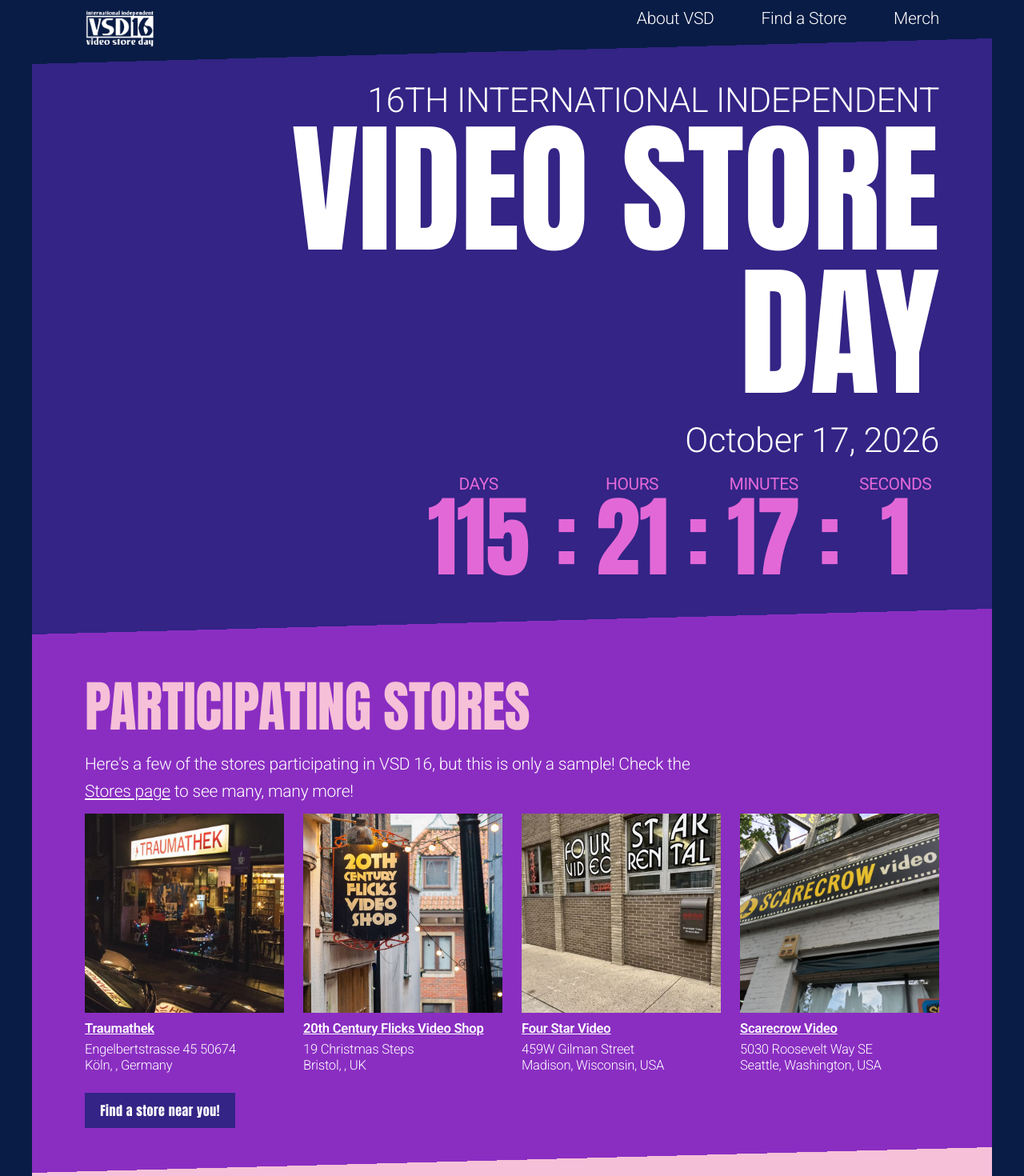
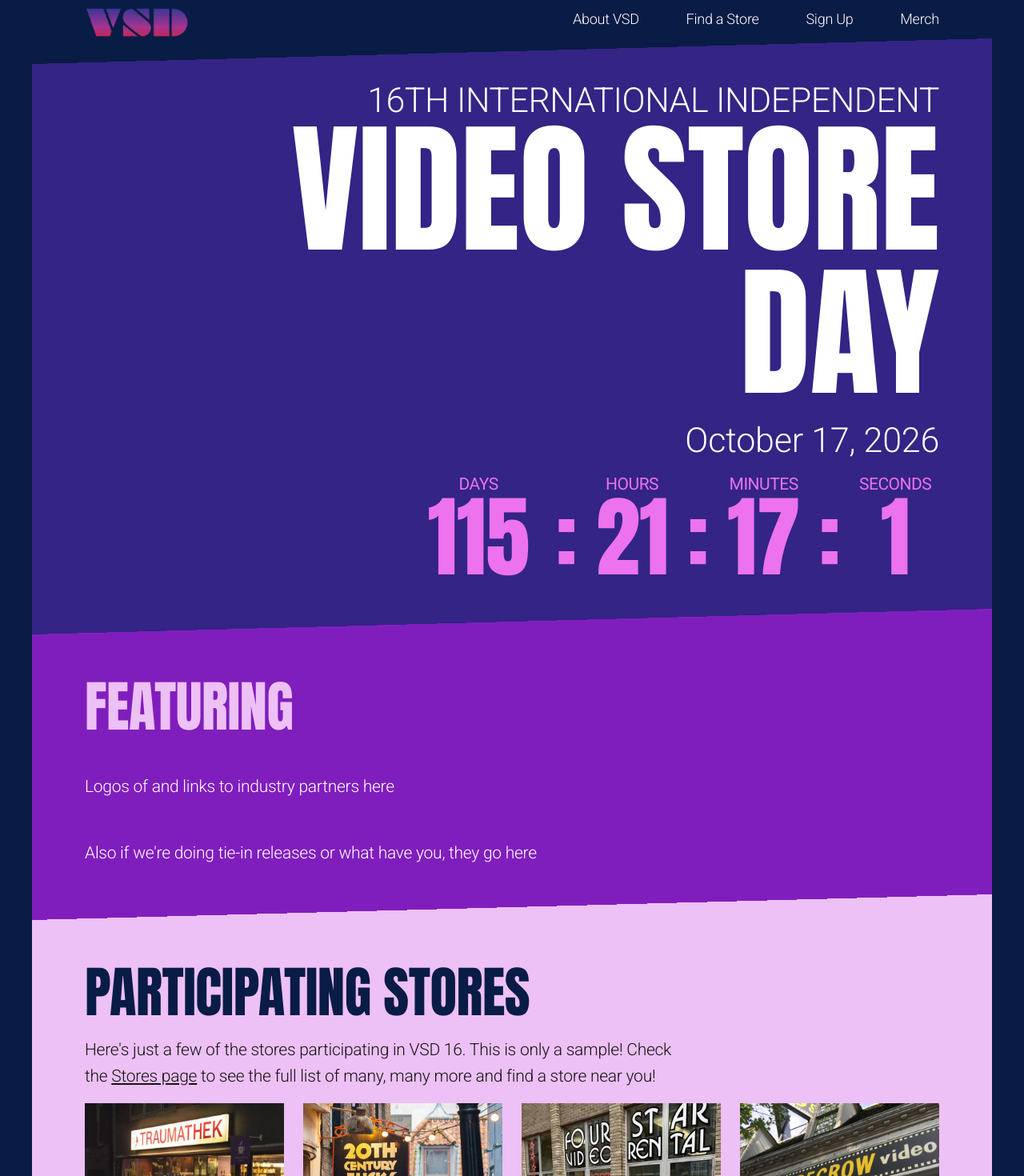
Before and after one commit to yourpalkat/vsd16, a React (Vite) app: page / in a window 1280 px wide. Shown: the top 1470 px of the page at 80% size. Built offline with nearby package versions, Linux system fonts and the light colour scheme.

Commit message:
mobile nav styling, layout tweaks

```diff
--- a/public/styles.css
+++ b/public/styles.css
@@ -31,9 +31,9 @@
   --colour-white: rgb(255, 255, 255);
   --colour-mythical-night: rgb(9, 28, 69);
   --colour-deep-space-rodeo: rgb(51, 36, 133);
-  --colour-lilac-spring: rgb(138, 46, 194);
-  --colour-death-of-a-star: rgb(227, 104, 215);
-  --colour-cherry-blossom: rgb(246, 192, 216);
+  --colour-lilac-spring: rgb(128, 30, 189);
+  --colour-death-of-a-star: rgb(236, 114, 238);
+  --colour-cherry-blossom: rgb(237, 192, 246);
 
   --theme-surface-primary: var(--colour-mythical-night);
   --theme-surface-secondary: var(--colour-deep-space-rodeo);
--- a/src/components/SiteHeader.jsx
+++ b/src/components/SiteHeader.jsx
@@ -11,11 +11,11 @@
 
   return (
     <header className="gridWrapper">
-      <nav>
-        <ul className="desktopNav">
+      <nav className="desktopNav">
+        <ul>
           <li>
             <Link to="/">
-              <img src="public/assets/logos/vsd-white-inverse.png" alt="" ariaLabel="Video Store Day Home" className="headerLogo" />
+              <img src="public/assets/logos/vsd-logo.png" alt="" ariaLabel="Video Store Day Home" className="headerLogo" />
             </Link>
           </li>
           <li className="desktop">
@@ -23,6 +23,9 @@
           </li>
           <li className="desktop">
             <Link to="/stores">Find a Store</Link>
+          </li>
+          <li className="desktop">
+            <Link to="/register">Sign Up</Link>
           </li>
           <li className="desktop">
             <Link to="/merch">Merch</Link>
@@ -38,6 +41,7 @@
           <li><Link to="/" onClick={handleNavOpen}>Home</Link></li>
           <li><Link to="/about" onClick={handleNavOpen}>About VSD</Link></li>
           <li><Link to="/stores" onClick={handleNavOpen}>Find a Store</Link></li>
+          <li><Link to="/register" onClick={handleNavOpen}>Sign Up</Link></li>
           <li><Link to="/merch" onClick={handleNavOpen}>Merch</Link></li>
         </ul>
       </nav>
--- a/src/components/siteheader.css
+++ b/src/components/siteheader.css
@@ -7,20 +7,24 @@
   right: 0;
   height: 48px;
 
-  .desktopNav {
+  > .desktopNav {
+    height: 100%;
+
+    > ul {
       display: flex;
       justify-content: end;
       align-items: center;
+      height: 100%;
 
       li:first-of-type {
         margin-inline-end: auto;
       }
 
       .headerLogo {
-      height: 48px;
+        height: 38px;
         position: relative;
         z-index: 20;
-      top: 12px;
+        top: 4px;
       }
 
       li:not(:first-of-type) {
@@ -32,16 +36,18 @@
         position: relative;
         text-decoration: none;
         cursor: pointer;
+        font-weight: 300;
+        font-size: clamp(1.6rem, 2vw, 1.8rem);
 
         &::after {
           content: "";
           display: block;
           position: absolute;
           left: 0;
-        bottom: 14px;
-        height: 2px;
+          bottom: -4px;
+          height: 3px;
           width: 0;
-        transition: width 0.25s ease-in-out;
+          transition: width 0.2s ease-in-out;
           background-color: var(--theme-surface-tertiary);
         }
         &:hover::after {
@@ -49,6 +55,8 @@
         }
       }
     }
+  }
+
 
   &::after {
     position: absolute;
@@ -59,7 +67,6 @@
     left: 0;
     height: 3.2rem;
     background: linear-gradient(to top left, transparent 0%, transparent 50%, var(--theme-surface-primary) 50%, var(--theme-surface-primary) 100%);
-  }
   }
 
   .desktop {
@@ -76,6 +83,7 @@
     @media (width >= 768px) {
       display: none;
     }
+
   }
 
   .navButton {
@@ -89,20 +97,35 @@
     cursor: pointer;
   }
 
-.mobileNav {
+}
+
+header .desktopNav ul.mobileNav {
   position: fixed;
   z-index: 30;
   top: 46px;
   bottom: 0;
   width: 300px;
   left: 100%;
-  transition: all 0.3s ease-in-out;
+  transition: all 0.25s ease-in-out;
+  flex-direction: column;
+  justify-content: start;
+  align-items: start;
 
   background-color: var(--theme-surface-primary);
 
   li {
+    margin: 0;
+    width: 100%;
+
+    a {
+      font-weight: 600;
+      width: 100%;
       padding: 1.8rem 2.4rem;
-    margin: 0;
+    }
+
+    &:not(:last-of-type) {
+      border-bottom: 1px solid var(--theme-surface-secondary);
+    }
   }
 
   &.open {
--- a/src/components/storelist.css
+++ b/src/components/storelist.css
@@ -16,7 +16,7 @@
 .storeSampleContainer {
   list-style: none;
   padding: 0;
-  margin: 0 0 2.4rem 0;
+  margin: 1.6rem 0 2.4rem 0;
 
   display: grid;
   gap: 2.4rem;
--- a/src/routes/index.jsx
+++ b/src/routes/index.jsx
@@ -15,18 +15,18 @@
         <CountdownTimer />
       </section>
       <section className="gridWrapper sectionTwo">
+        <h3 className="heading3">Featuring</h3>
+        <p>Logos of and links to industry partners here</p>
+        <p>Also if we're doing tie-in releases or what have you, they go here</p>
+      </section>
+      <section className="gridWrapper sectionThree">
         <div>
           <h3 className="heading3">Participating Stores</h3>
-          <p>Here's a few of the stores participating in VSD 16, but this is only a sample! Check the <Link to="/stores">Stores page</Link> to see many, many more!</p>
+          <p>Here's just a few of the stores participating in VSD 16. This is only a sample! Check the <Link to="/stores">Stores page</Link> to see the full list of many, many more and find a store near you!</p>
           <StoreSample />
           <Link to="/stores" className="cta">Find a store near you!</Link>
         </div>
       </section>
-      <section className="gridWrapper sectionThree">
-        <h3 className="heading3">Featuring</h3>
-        <p>Logos of and links to industry partners here</p>
-        <p>Also if we're doing tie-in releases or exclusives or what have you, they go here</p>
-      </section>
     </>
   );
 }
--- a/src/routes/register.jsx
+++ b/src/routes/register.jsx
@@ -8,12 +8,12 @@
   return (
     <>
       <section className="gridWrapper sectionOne">
-        <h1 className="heading2">Register Your Store</h1>
-        <p>Participating Stores.</p>
+        <h1 className="heading2">Join the Party!</h1>
+        <p>Do you have a video store? Do you sell or rent physical media? Sign up to be a part of Video Store Day today!</p>
       </section>
       <section className="gridWrapper sectionTwo">
         <div>
-          <h2 className="heading3">Registration Form</h2>
+          <h2 className="heading3">Sign-up Form</h2>
           <p>The thing you have to do to register a store and send money will go here</p>
         </div>
       </section>
```
Also changed, not shown: public/assets/logos/vsd-logo.png (added). Lines whose indentation alone changed are shown as unchanged.
